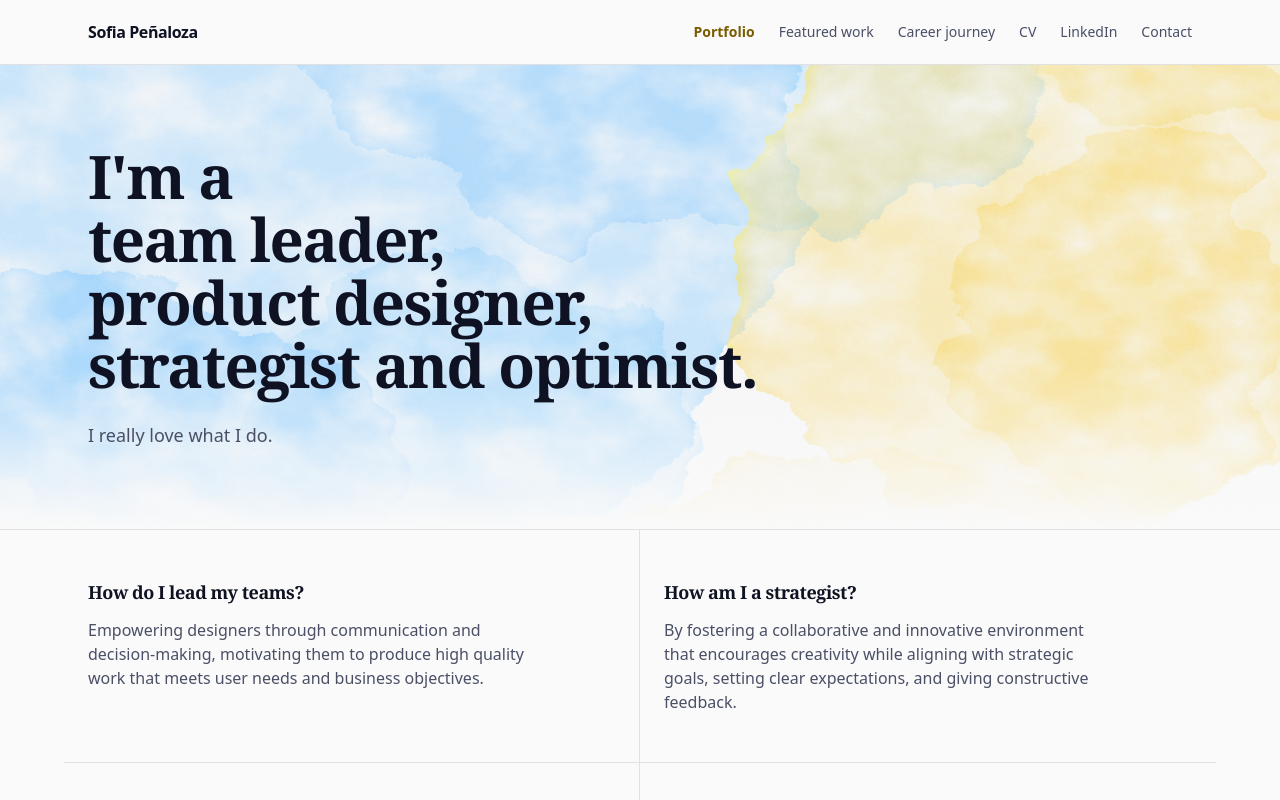
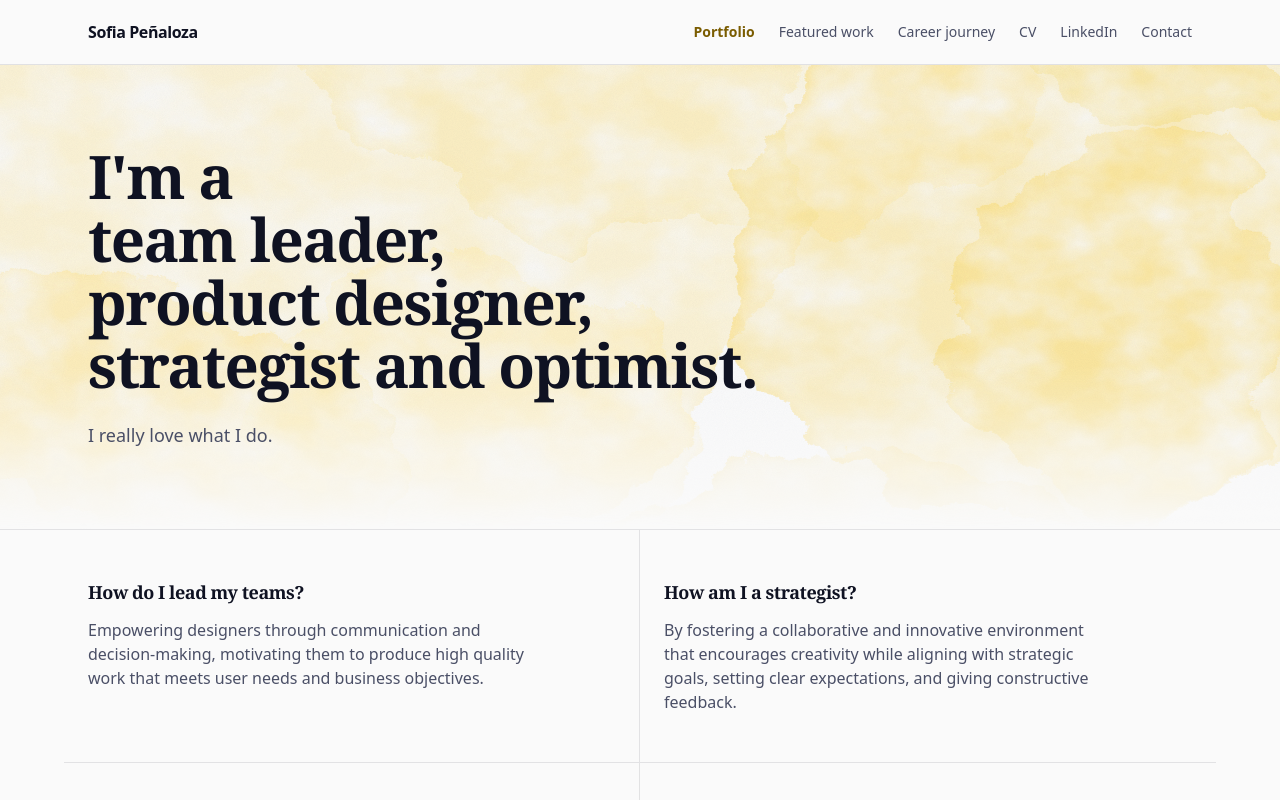
Before and after one commit to sofiapenaloza44-blip/Portfolio, a React (Vite) app: page /#/ in a window 1280 px wide. Shown: the top 800 px of the page. Built offline with nearby package versions, Linux system fonts and the light colour scheme.

Commit message:
Make the hero watercolor all yellow
Co-Authored-By: Claude Code <noreply@anthropic.com>
Claude-Session: https://claude.ai/code/session_01NrxV5oN4xH9xFX6xRU6STs

```diff
--- a/src/components/Hero.tsx
+++ b/src/components/Hero.tsx
@@ -40,7 +40,7 @@ function WashLayer({ id, seed, className }: { id: string; seed: number; classNam
       </defs>
 
       <g filter={`url(#${id})`}>
-        <g fill="#8fd0ff">
+        <g fill="#fde8a0">
           <ellipse cx="360" cy="250" rx="560" ry="380" opacity="0.42" />
           <ellipse cx="760" cy="90" rx="400" ry="210" opacity="0.34" />
           <ellipse cx="170" cy="540" rx="300" ry="190" opacity="0.5" />
```
